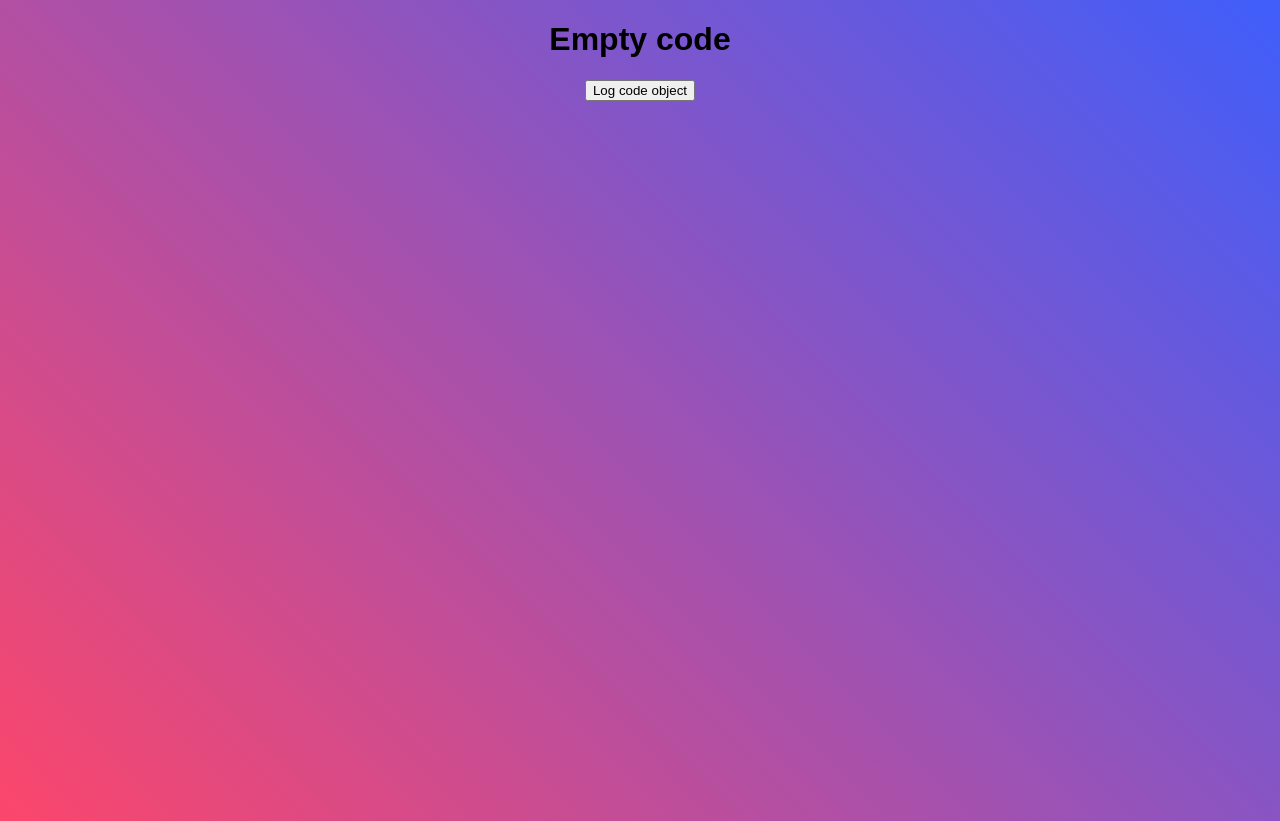
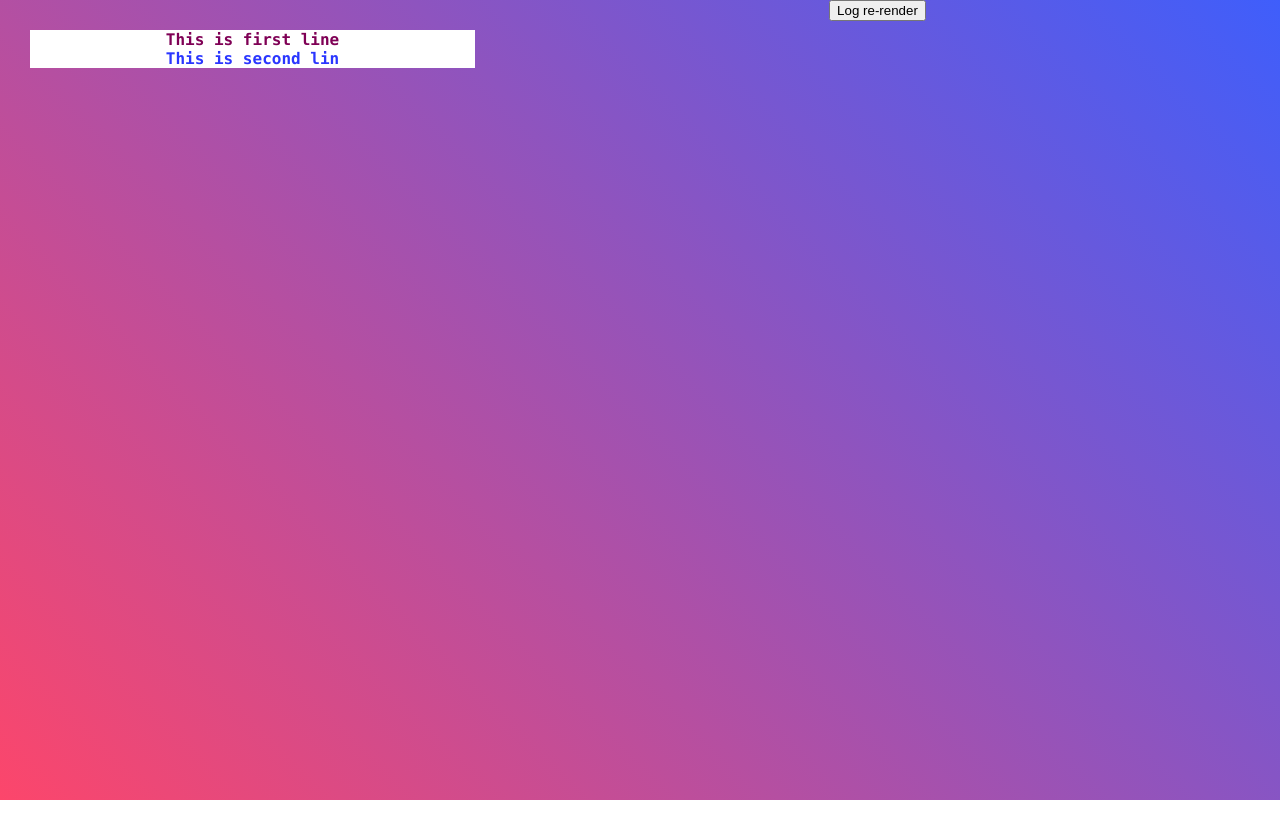
Before and after one commit to tu11aa/aniversary, a React (Create React App) app: page /test in a window 1280 px wide. After the commit the page ends 800 px from the top, so only its background shows below. Built offline with nearby package versions, Linux system fonts and the light colour scheme.

Commit message:
ez game :)), waiting to complete code

```diff
--- a/src/index.css
+++ b/src/index.css
@@ -386,3 +386,33 @@ body {
   font-size: 120px;
   line-height: 120px;
 }
+
+/*CODE*/
+#code{
+  float:left;
+  background-color: white;
+  margin-left: 30px;
+  margin-top: 30px;
+  width:445px;
+  height:auto;
+  color:#333;
+  font-family:"Consolas","Monaco","Bitstream Vera Sans Mono","Courier New","sans-serif";
+  font-size:16px;
+  font-weight:bolder;
+}
+#code .string{
+  color:#2a36ff
+}
+#code .keyword{
+  color:#7f0055;
+  font-weight:bold
+}
+#code .placeholder{
+  margin-left:15px
+}
+#code .space{
+  margin-left:7px
+}
+#code .comments{
+  color:#3f7f5f
+}
--- a/src/pages/Test.jsx
+++ b/src/pages/Test.jsx
@@ -1,15 +1,17 @@
+import { useEffect } from "react";
 import {  useState } from "react";
 
 const Test = () => {
     //re-render he he he
-    const [re_render, setRender] = useState(true)
-    const _render = () => setRender(prev => !prev)
+    const [re_render, setRender] = useState(0)
+    const _render = () => setRender(re_render => re_render + 1)
 
     const codeType = {
         comments : "comments",
         space : "space",
         keyword: "keyword",
         string : "string",
+        none : null
     }
 
     const initialState = {
@@ -18,7 +20,8 @@ const Test = () => {
             "This is second line",
             "This is third line"
         ],
-        types : [codeType.string, codeType.string, codeType.string],
+        types : [codeType.keyword, codeType.string, codeType.string],
+        isBreak : [true, false, false],
         codeLines : [],
     }
 
@@ -47,24 +50,30 @@ const Test = () => {
         }
     }
 
-    const handleClick = () => {
-        const loop = setInterval(() => {
-            runCode()
-            if (code.plainCodeLines[code.plainCodeLines.length - 1].length === 0) clearInterval(loop)
-        }, 150);
+    const creatCodeLine = (codeLine, index)=> {
+        return !code.isBreak[index] ? <span key={index} className={code.types[index]}>{codeLine}</span> :
+        <span key={index} className={code.types[index]}>{codeLine}<br/></span>
     }
+
+    //inittial run
+    useEffect(() => {
+        if (re_render === 0) {
+            const loop = setInterval(() => {
+                runCode()
+                if (code.plainCodeLines[code.plainCodeLines.length - 1].length === 0) clearInterval(loop)
+            }, 150);
+        }
+    }, [])
+
 
     return (
         <>
             {code.codeLines.length === 0 ? <h1>Empty code</h1> :
-                <>
-                    {code.codeLines.map((codeLine, index)=>(
-                        <span key={index} className={code.types[index]}>{codeLine}</span>
-                        //need ajust hear (breakline)
-                    ))}
-                </>
+                <div id="code">
+                    {code.codeLines.map(creatCodeLine)}
+                </div>
             }
-            <button onClick={handleClick}>Log code object</button>
+            <button onClick={()=>console.log(re_render)}>Log re-render</button>
         </>
     );
 }
```
